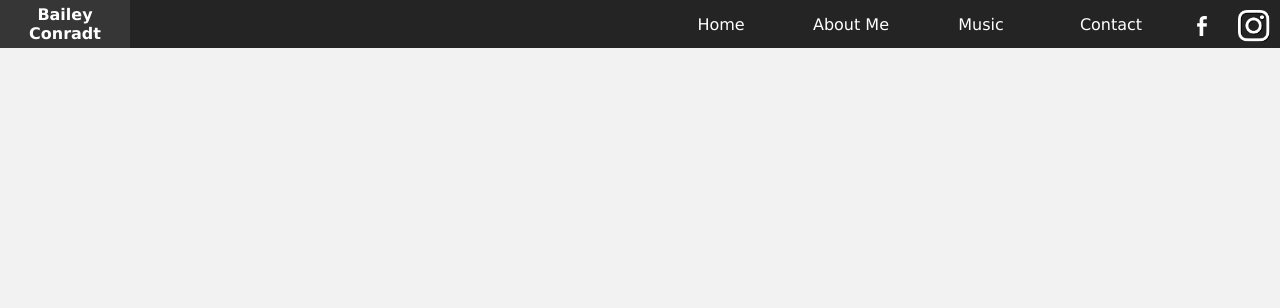
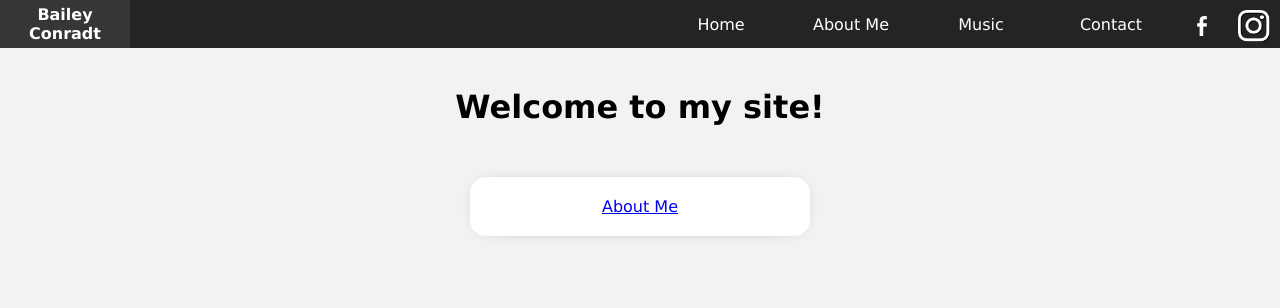
Before and after one commit to baileyconradt/baileyconradt.github.io, a PHP site: page / in a window 1280 px wide. Shown: the top 308 px of the page. Run offline with PHP 8.4, Linux system fonts and the light colour scheme.

Commit message:
updated home page

```diff
--- a/index.html
+++ b/index.html
@@ -1,33 +1,54 @@
 <DOCTYPE! html>
 
     <html>
+
     <head>
         <link rel="stylesheet" href="styles.css">
         <script src="script.js"></script>
         <link rel="icon" type="image/png" href="AcadememeLogo.png" />
     </head>
+
     <body>
 
 
         <nav class="top-nav">
             <div class="nav-item">
-                    <a href="index.html"><li id="name"><strong>Bailey Conradt</strong></li></a>
+                <a href="index.html">
+                    <li id="name"><strong>Bailey Conradt</strong></li>
+                </a>
             </div>
             <div class="nav-item">
-                    <a href="index.html"><li>Home</li></a>
-                    <a href="about.html"><li>About Me</li></a>
-                    <a href="music.html"><li>Music</li></a>
-                    <a href="contact.html"><li>Contact</li></a>
-                    <a target="_blank" href="https://www.facebook.com/bailey.conradt"><img src="facebook.png" height="32px" width="32px"></a>
-                    <a target="_blank" href="https://www.instagram.com/baileyswizzle"><img src="instagram.png" height="32px" width="32px"></a>
+                <a href="index.html">
+                    <li>Home</li>
+                </a>
+                <a href="about.html">
+                    <li>About Me</li>
+                </a>
+                <a href="music.html">
+                    <li>Music</li>
+                </a>
+                <a href="contact.html">
+                    <li>Contact</li>
+                </a>
+                <a target="_blank" href="https://www.facebook.com/bailey.conradt"><img src="facebook.png" height="32px"
+                        width="32px"></a>
+                <a target="_blank" href="https://www.instagram.com/baileyswizzle"><img src="instagram.png" height="32px"
+                        width="32px"></a>
 
 
 
             </div>
         </nav>
 
+        <div class="home-page-body">
+            <h1 class="home-header">Welcome to my site!</h1>
+            <div class="center-box"><a href="about.html">About Me</a></div>
+        </div>
+
+
 
 
 
     </body>
+
     </html>
--- a/styles.css
+++ b/styles.css
@@ -85,6 +85,21 @@ margin-top:10px;
     border-radius: 16px;
   }
 
+  .home-page-body {
+    text-align: center
+  }
+
+  .center-box {
+    margin: 30px;
+    padding: 20px;
+    background-color: white;
+    text-align: center;
+    box-shadow: 0px 0px 20px -15px;
+    border-radius: 16px;
+    min-width: 300px;
+    display: inline-block
+  }
+
   .box, .left-box p {
     padding-left: 20px;
     padding-bottom: 10px;
@@ -135,3 +150,8 @@ margin-top:10px;
   .page-header {
     text-align: center;
   }
+
+  .home-header {
+    margin-top: 40px;
+    text-align: center;
+  }
```
Lines whose indentation alone changed are shown as unchanged.
